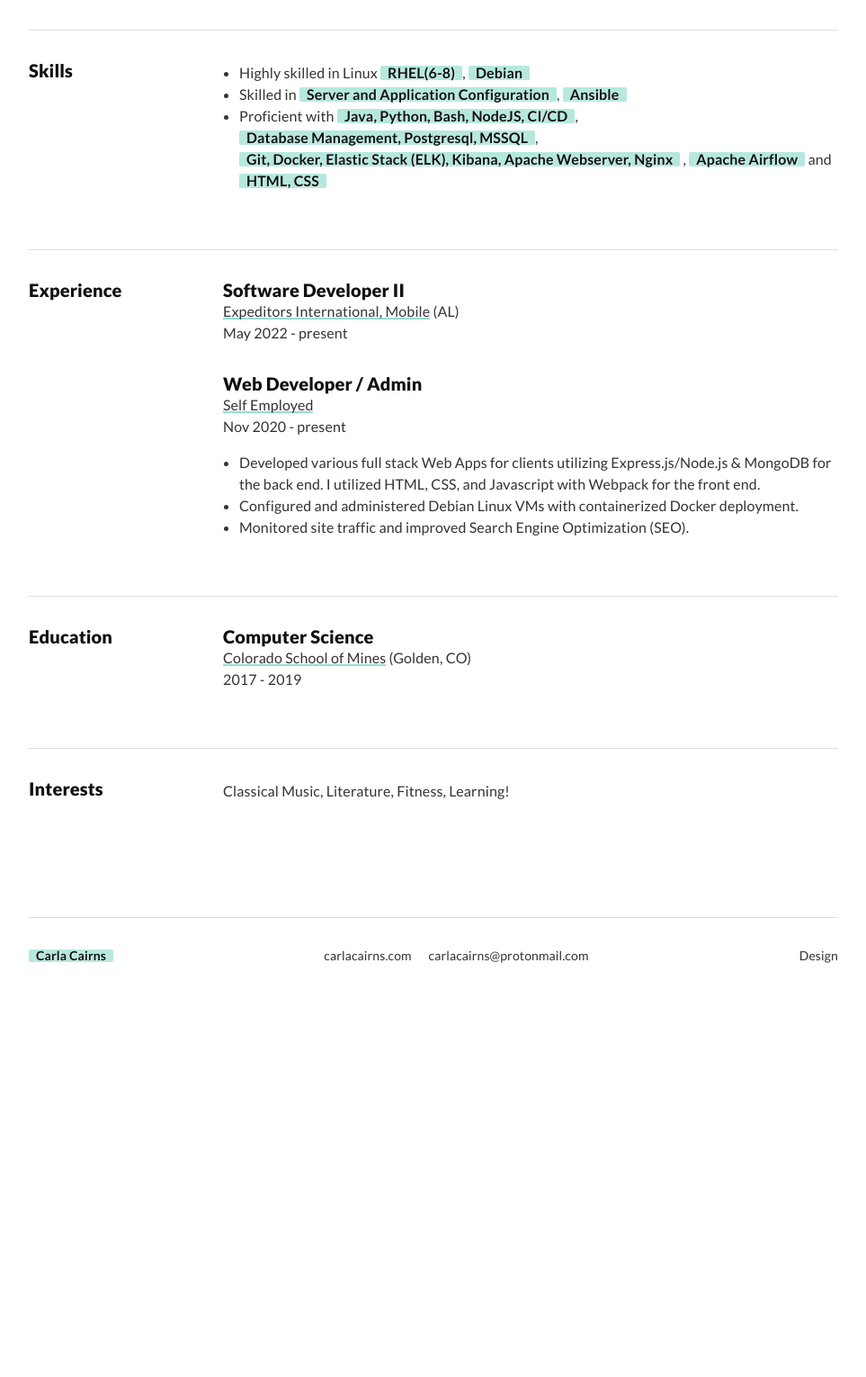
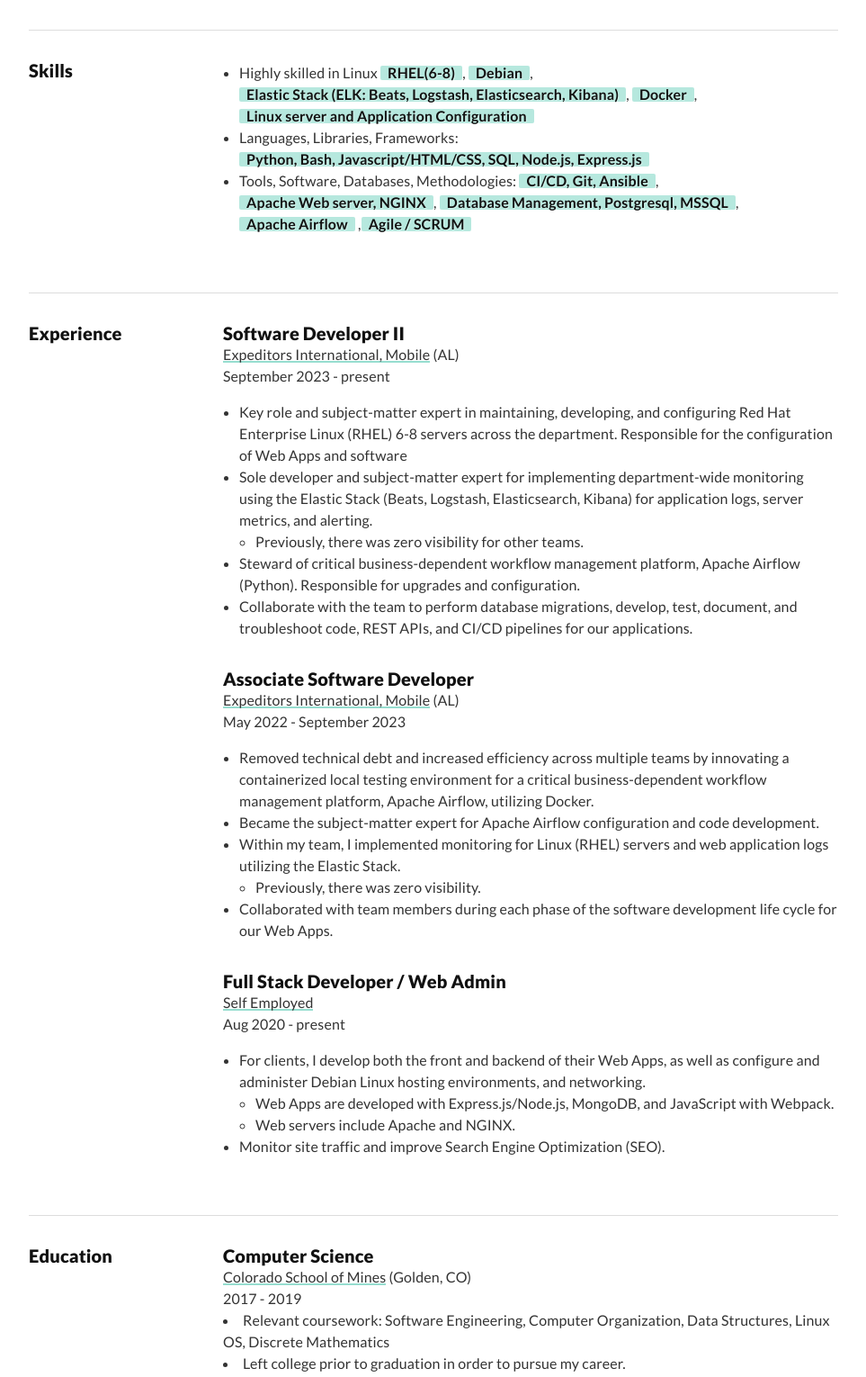
Before and after one commit to ccairns33/carlacairns, a plain HTML site: page index.html in a window 1280 px wide. Shown: the part 580-2110 px from the top of the page at 90% size, without its empty margins (158-1121 px from the left). Before the commit the page ends 1684 px from the top, so only its background shows below. Drawn offline with Linux system fonts and the light colour scheme.

Commit message:
update resume contents

```diff
--- a/index.html
+++ b/index.html
@@ -14,7 +14,7 @@
             <div class="l-Wrapper l-Wrapper--reset@sm-down">
               <ul class="u-pullRight u-hidden@xs-down">
                 <li>
-                  <a class="Navbar-btn Navbar-btn--main" href="#" target="_blank">Download
+                  <a class="Navbar-btn Navbar-btn--main" href="CarlaCairnsResume.pdf" target="_blank">Download
                     <span>(pdf)</span>
                   </a>
                 </li>
@@ -42,7 +42,7 @@
               </div>
               <div class="l-Header-col Contact">
                 <div><a class="u-link" href="http://www.carlacairns.com" target="_blank">www.carlacairns.com</a></div>
-                <div><a class="u-link" href="mailto:carlacairns@protonmail.com" target="_blank">carlacairns@protonmail.com</a></div>
+                <div><a class="u-link" href="mailto:carlacairns@pm.me" target="_blank">carlacairns@pm.me</a></div>
               </div>
             </div>
 
@@ -57,9 +57,11 @@
               <h2 class="l-Section-title h3">Skills</h2>
               <div class="l-Section-content">
                 <ul>
-                  <li>Highly skilled in Linux <strong class="Tag">RHEL(6-8)</strong>, <strong class="Tag">Debian</strong></li>
-                  <li>Skilled in <strong class="Tag">Server and Application Configuration</strong>, <strong class="Tag">Ansible</strong></li>
-                  <li>Proficient with <strong class="Tag">Java, Python, Bash, NodeJS, CI/CD</strong>, <strong class="Tag">Database Management, Postgresql, MSSQL</strong>, <strong class="Tag">Git, Docker, Elastic Stack (ELK), Kibana, Apache Webserver, Nginx</strong> , <strong class="Tag">Apache Airflow</strong> and <strong class="Tag">HTML, CSS</strong></li>
+                  <li>Highly skilled in Linux <strong class="Tag">RHEL(6-8)</strong>, <strong class="Tag">Debian</strong>,
+                    <strong class="Tag">Elastic Stack (ELK: Beats, Logstash, Elasticsearch, Kibana)</strong>, <strong class="Tag">Docker</strong>, <strong class="Tag">Linux server and Application Configuration</strong>
+                  </li>
+                  <li>Languages, Libraries, Frameworks: <strong class="Tag">Python, Bash, Javascript/HTML/CSS, SQL, Node.js, Express.js</strong></li>
+                  <li>Tools, Software, Databases, Methodologies: <strong class="Tag">CI/CD, Git, Ansible</strong>, <strong class="Tag">Apache Web server, NGINX</strong>,  <strong class="Tag">Database Management, Postgresql, MSSQL</strong>, <strong class="Tag">Apache Airflow</strong> ,<strong class="Tag"> Agile / SCRUM</strong></li>
                 </ul>
               </div>
             </section>
@@ -68,18 +70,44 @@
               <h2 class="l-Section-title h3">Experience</h2>
               <div class="l-Section-content">
                 <h3>Software Developer II</h3>
-                <a class="u-link" href="https://www.expeditors.com/" target="_blank">Expeditors International, Mobile</a> (AL)<br> May 2022 - present
-
-                <h3>Web Developer / Admin</h3>
-                <a class="u-link" href="https://www.sardiniandisruption.com" target="_blank">Self Employed</a><br> Nov 2020 - present
+                <a class="u-link" href="https://www.expeditors.com/" target="_blank">Expeditors International, Mobile</a> (AL)<br> September 2023 - present
                 <ul>
-                  <li>Developed various full stack Web Apps for clients utilizing Express.js/Node.js & MongoDB for the back end. I utilized HTML, CSS, and Javascript with Webpack for the front end.</li>
-                  <li>Configured and administered Debian Linux VMs with containerized Docker deployment.</li>
-                  <li>Monitored site traffic and improved Search Engine Optimization (SEO).</li>
+                  <li>Key role and subject-matter expert in maintaining, developing, and configuring Red Hat Enterprise Linux (RHEL) 6-8 servers across the department. Responsible for the configuration of Web Apps and software</li>
+                  <li>Sole developer and subject-matter expert for implementing department-wide monitoring using the Elastic Stack (Beats, Logstash, Elasticsearch, Kibana) for application logs, server metrics, and alerting.
+                    <ul style="margin-top:0">
+                      <li>Previously, there was zero visibility for other teams.</li>
+                    </ul>
+                  </li>
+                  <li>Steward of critical business-dependent workflow management platform, Apache Airflow (Python). Responsible for upgrades and configuration.</li>
+                  <li>Collaborate with the team to perform database migrations, develop, test, document, and troubleshoot code, REST APIs, and CI/CD pipelines for our applications.</li>
 
                 </ul>
 
+                <h3>Associate Software Developer</h3>
+                <a class="u-link" href="https://www.expeditors.com/" target="_blank">Expeditors International, Mobile</a> (AL)<br> May 2022 - September 2023
+                <ul>
+                  <li>Removed technical debt and increased efficiency across multiple teams by innovating a containerized local testing environment for a critical business-dependent workflow management platform, Apache Airflow, utilizing Docker.</li>
+                  <li>Became the subject-matter expert for Apache Airflow configuration and code development.</li>
+                  <li>Within my team, I implemented monitoring for Linux (RHEL) servers and web application logs utilizing the Elastic Stack.
+                    <ul style="margin-top:0">
+                      <li>Previously, there was zero visibility.</li>
+                    </ul>
+                  </li>
+                  <li>Collaborated with team members during each phase of the software development life cycle for our Web Apps.</li>
+                </ul>
 
+                <h3>Full Stack Developer / Web Admin</h3>
+                <a class="u-link" href="https://www.sardiniandisruption.com" target="_blank">Self Employed</a><br> Aug 2020 - present
+                <ul>
+                  <li>For clients, I develop both the front and backend of their Web Apps, as well as configure and administer Debian Linux hosting environments, and networking.
+                    <ul style="margin-top: 0;">
+                    <li>Web Apps are developed with Express.js/Node.js, MongoDB, and JavaScript with Webpack.
+                    </li>
+                    <li>Web servers include Apache and NGINX.</li>
+                    </ul>
+                  </li>
+                  <li>Monitor site traffic and improve Search Engine Optimization (SEO).</li>
+                </ul>
             </section>
 
             <section class="l-Section">
@@ -87,6 +115,11 @@
               <div class="l-Section-content">
                 <h3>Computer Science</h3>
                 <a class="u-link" href="https://www.mines.edu/" target="_blank">Colorado School of Mines</a> (Golden, CO)<br> 2017 - 2019
+                <li>Relevant coursework: Software Engineering, Computer Organization, Data Structures, Linux OS, Discrete Mathematics</li>
+                <li>Left college prior to graduation in order to pursue my career.</li>
+
+
+
               </div>
             </section>
 
@@ -105,7 +138,7 @@
               </div>
               <div class="l-Footer-col Contact">
                 <a href="http://carlacairns.com" target="_blank">carlacairns.com</a>
-                <a href="mailto:carlacairns@protonmail.com" target="_blank">carlacairns@protonmail.com</a>
+                <a href="mailto:carlacairns@pm.me" target="_blank">carlacairns@pm.me</a>
               </div>
               <div class="l-Footer-col">
                 <a href="https://github.com/sonjastrieder" target="_blank">Design</a>
```
Also changed, not shown: 2 other files.
